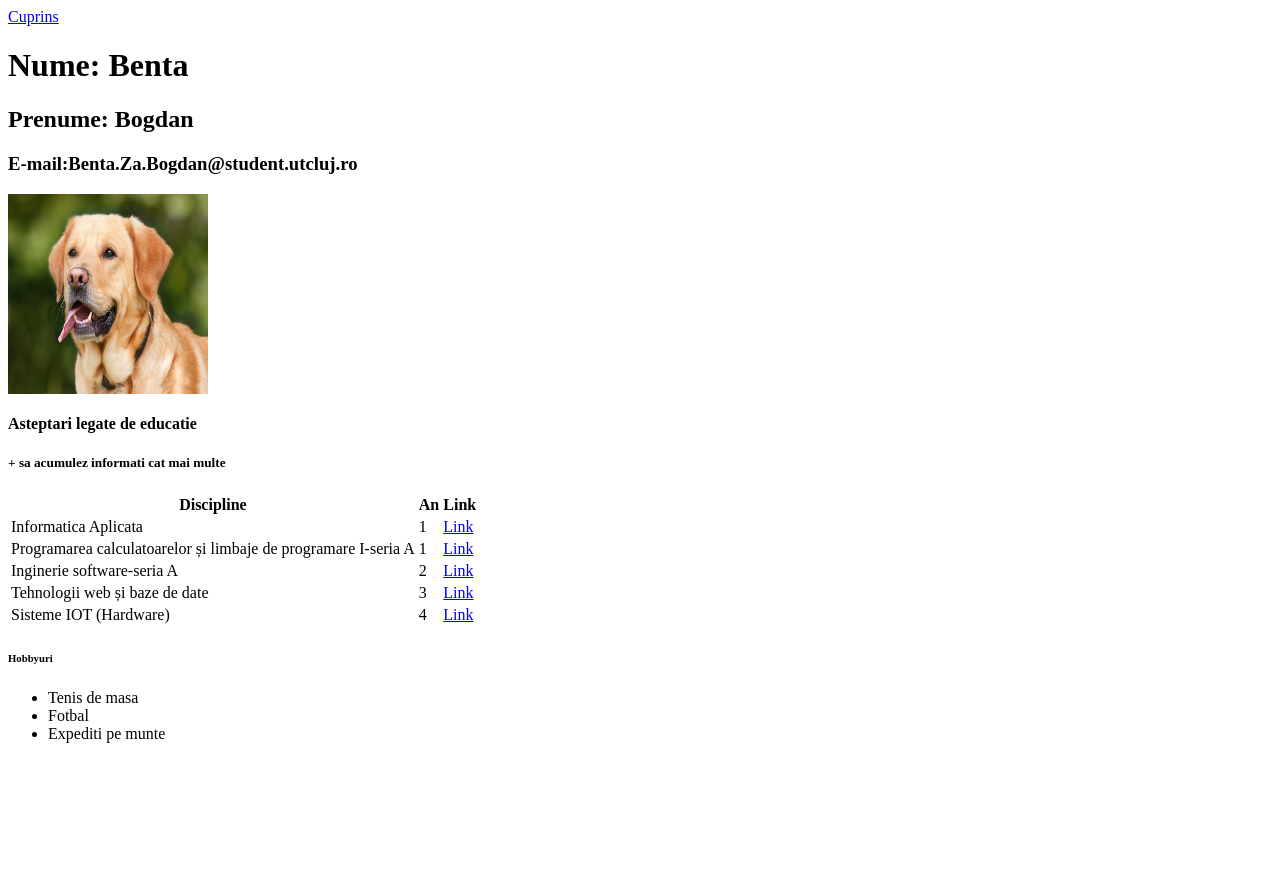
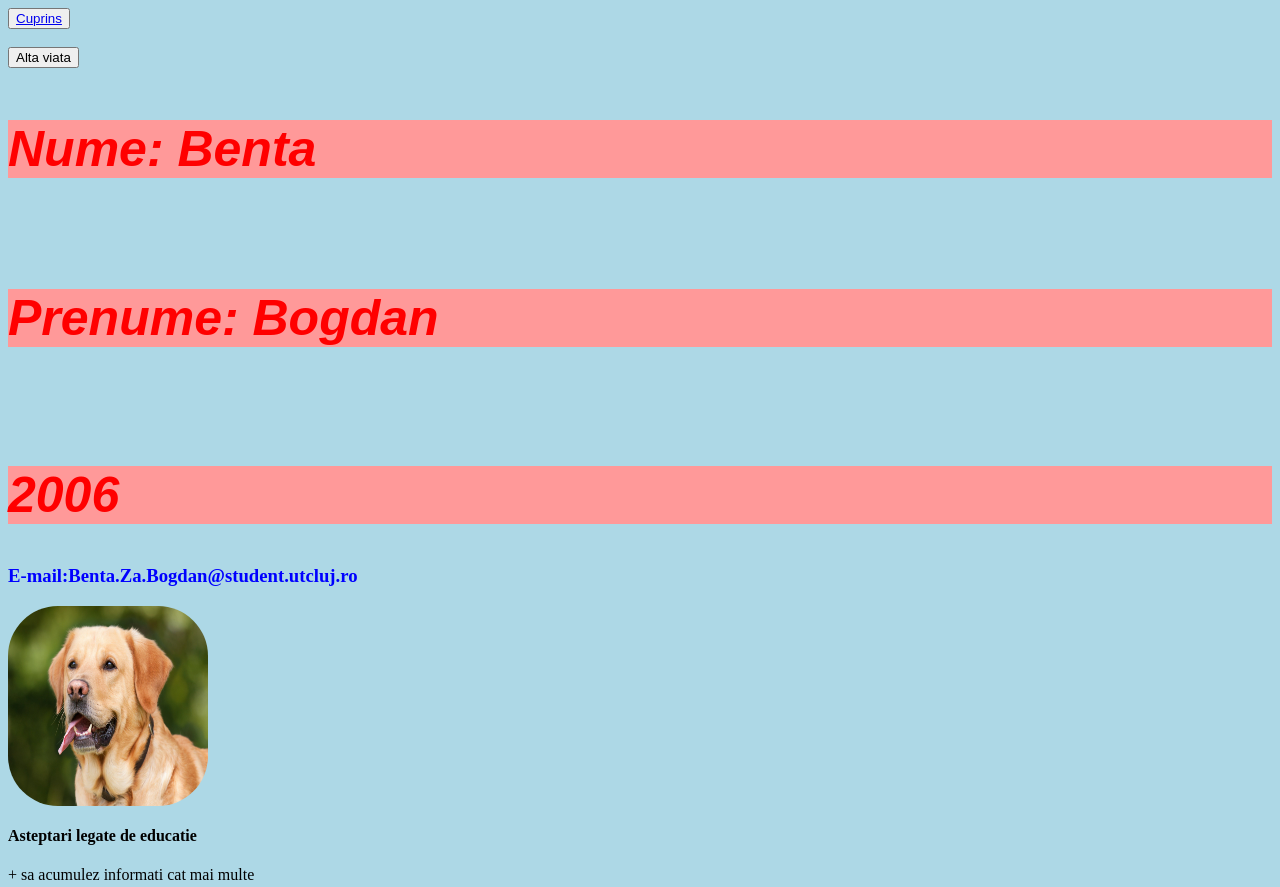
Before and after one commit to Bogdanb010/Portofoliu, a plain HTML site: page L5/index.html in a window 1280 px wide. Shown: the top 887 px of the page. Before the commit the page ends 800 px from the top, so only its background shows below. Drawn offline with Linux system fonts and the light colour scheme.

Commit message:
Add files via upload

```diff
--- a/L5/index.html
+++ b/L5/index.html
@@ -1,54 +1,68 @@
 <html>
 	<head>
 		<title>Student</title>
+		<link rel="stylesheet" href="style.css">
+		<script src="script.js" defer></script>
 	</head>
 
-	<body>
-		<a href= "cuprins.html">Cuprins</a>
-		<h1>Nume: Benta</h1>
-		<h2>Prenume: Bogdan</h2>
-		<h3>E-mail:Benta.Za.Bogdan@student.utcluj.ro </h3>
-		<img src="images\caine-golden-retriver.jpg" alt="Poza"width="200" height="200">
-		<h4> Asteptari legate de educatie</h4>
-		<h5> + sa acumulez informati cat mai multe</h5>
-		<table>
+	<body id = "color_page">
+		<button>
+			<a href= "cuprins.html">Cuprins</a>
+		</button>
+		<br>
+		<br>
+		<button id="button"> Alta viata</button>
+		<br>
+		<br>
+		<h1 class="text-center" id="nume">Nume: Benta</h1>
+		<br>
+		<br>
+		<h2 class="text-center" id="prenume">Prenume: Bogdan</h2>
+		<br>
+		<br>
+		<h2 class="text-center"id="anNastere">2006</h2>
+		<h3 class="text-center">E-mail:Benta.Za.Bogdan@student.utcluj.ro </h3>
+		<img id="rounded-img" id="img" src="images\caine-golden-retriver.jpg" alt="Poza"width="200" height="200">
+		<h4 id="educatie"> Asteptari legate de educatie</h4>
+		<p id="asteptari"> + sa acumulez informati cat mai multe</p>
+		<table >
 			<tr>
-				<th>Discipline</th>
-				<th> An</th>
-				<th> Link</th>
+				<th class="color_table">Discipline</th>
+				<th class="color_table"> An</th>
+				<th class="color_table"> Link</th>
 			</tr>
 
-			<tr>
+			<tr class="color_td_tab">
 				<td>Informatica Aplicata</td>
 				<td> 1</td>
 				<td>  <a href="https://etti.utcluj.ro/files/Acasa/Site/FiseDisciplina/EaRo/06.pdf">Link</a></td>
-			</tr>
-			<tr>
+			</tr >
+			<tr class="color_td_tab">
 				<td>Programarea calculatoarelor și limbaje de programare I-seria A</td>
 				<td> 1</td>
 				<td>  <a href="https://etti.utcluj.ro/files/Acasa/Site/FiseDisciplina/TstRo/04a.pdf">Link</a></td>
 			</tr>
-			<tr>
+			<tr class="color_td_tab">
 				<td>Inginerie software-seria A</td>
 				<td> 2</td>
 				<td>  <a href="https://etti.utcluj.ro/files/Acasa/Site/FiseDisciplina/TstRo/29a.pdf">Link</a></td>
 			</tr>
-			<tr>
+			<tr class="color_td_tab">
 				<td>Tehnologii web și baze de date</td>
 				<td> 3</td>
 				<td> <a href="https://etti.utcluj.ro/files/Acasa/Site/FiseDisciplina/TstRo/35a.pdf">Link</a></td>
 			</tr>
-			<tr>
+			<tr class="color_td_tab">
 				<td> Sisteme IOT (Hardware)</td>
 				<td> 4</td>
 				<td> <a href="https://etti.utcluj.ro/files/Acasa/Site/FiseDisciplina/TstRo/48b.pdf">Link</a></td>
 			</tr>
 		</table>
-			<h6> Hobbyuri </h6>
-			<ul>
-				<li>Tenis de masa </li>
-				<li>Fotbal </li>
-				<li>Expediti pe munte </li>
+			<h6 > Hobbyuri </h6>
+			<ul class="lista">
+				<li class="lista">Tenis de masa </li>
+				<li class="lista">Fotbal </li>
+				<li class="lista">Expediti pe munte </li>
 			</ul>
 	</body>
 </html>
--- /dev/null
+++ b/L5/script.js
@@ -0,0 +1,36 @@
+// Cache the DOM
+var button = document.getElementById("button")
+var nume = document.getElementById("nume")
+var prenume = document.getElementById("prenume")
+var educatie = document.getElementById("educatie")
+var asteptari = document.getElementById("asteptari")
+var img = document.querySelector("img")
+var body = document.querySelector("body")
+var an = document.getElementById("anNastere")
+
+// Add event listener
+button.addEventListener("click", altaViata)
+an.addEventListener("mouseover", displayAge)
+
+const d = new Date()
+var year = d.getFullYear()
+
+//Define function
+function displayAge(){
+	an.innerHTML = year - an.innerHTML
+}
+
+
+function altaViata(){
+	nume.innerHTML = "Software Engineer"
+	prenume.innerHTML = "Google"
+
+	educatie.innerHTML = "Experiente"
+	asteptari.innerHTML ="<ul><li>Workshops</li><li>Internship</li></ul>"
+	img.src ="images/caine.jpg"
+	img.style.opacity = "70%"
+	img.style.border= "5px solid blue"
+	body.style.background="linear-gradient(90deg,rgba(131, 58, 180, 1) 0%, rgba(253, 29, 29, 1) 50%, rgba(252, 176, 69, 1) 100%)"
+
+
+}
--- /dev/null
+++ b/L5/style.css
@@ -0,0 +1,51 @@
+h1,h2 {
+	color:red;
+	background-color:#ff9999;
+	font-family: Arial, Helvetica, sans-serif;
+	font-size: 50px;
+	font-style: oblique;
+	text-aling:center;
+
+}
+.text-center{
+	text-aling:center;
+}
+#rounded-img{
+	border-radius:50px;
+
+}
+h3{
+	color:blue;
+}
+th, td {
+  padding: 20px;
+}
+.color_table{
+	border-collapse: separate;
+  	border-spacing: 15px;
+	text-aling:center;
+	color:yellow;
+	background-color: black;
+	font-size: 25px;
+}
+.color_td_tab{
+	border-collapse: separate;
+  	border-spacing: 15px;
+	font-size: 16px;
+	text-aling: left;
+	color: blue;
+	background-color:yellow;
+}
+#color_page {
+	 background-color: lightblue;
+}
+.lista{
+	color: green;
+	font-style: oblique;
+	font-size: 15px;
+
+}
+h6{
+	color:red;
+
+}
```
Also changed, not shown: L5/cuprins.html (+1 -0 lines), L5/cuprins.js (added, +65 -0 lines), L5/images/caine.jpg (added).
